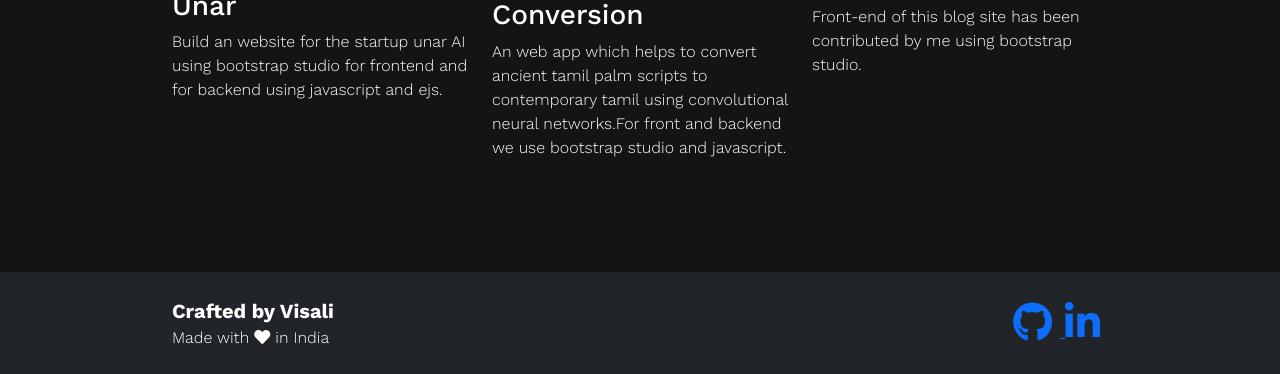
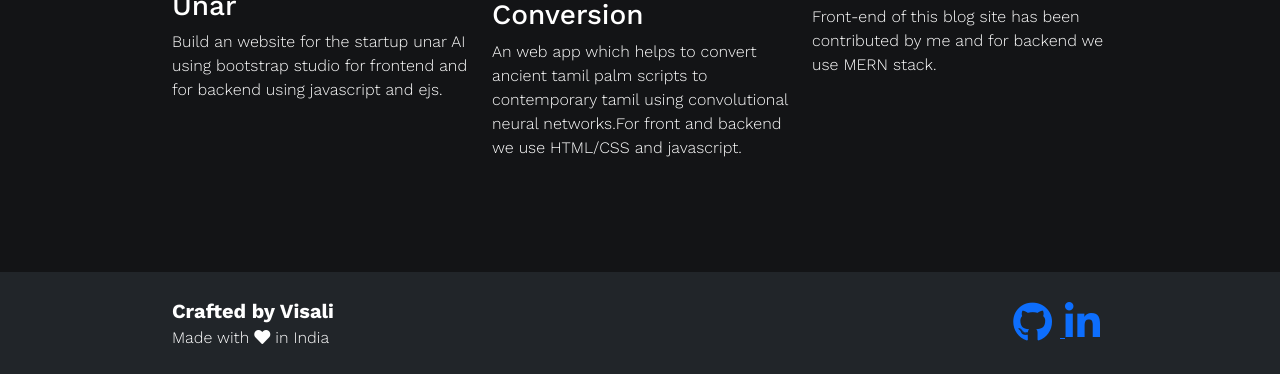
Before and after one commit to visali1263/visali_portfolio, a plain HTML site: page index.html in a window 1280 px wide. Shown: the part 1540-1914 px from the top of the page. Drawn offline with nearby package versions, Linux system fonts and the light colour scheme.

Commit message:
Update index.html

```diff
--- a/index.html
+++ b/index.html
@@ -48,12 +48,12 @@
     <div class="col">
         <div class="card"><img class="card-img w-100 d-block" src="assets/img/script.jpg?h=0999e2c6a1984ae36a24f4fa092929c7" /></div>
                  <h3>Tamil Script Conversion</h3>
-        <p>An web app which helps to convert ancient tamil palm scripts to contemporary tamil using convolutional neural networks.For front and backend we use bootstrap studio and javascript.</p>
+        <p>An web app which helps to convert ancient tamil palm scripts to contemporary tamil using convolutional neural networks.For front and backend we use HTML/CSS and javascript.</p>
     </div>
     <div class="col">
         <div class="card"><img class="card-img w-100 d-block" src="assets/img/blog.jpg?h=175aa965b0c76ce69a913bd9d8f0ffa2" /></div>
                          <h3>Tech Blog</h3>
-        <p>Front-end of this blog site has been contributed by me using bootstrap studio.</p>
+        <p>Front-end of this blog site has been contributed by me and for backend we use MERN stack.</p>
 
     </div>
 <!--     <div class="col">
```
